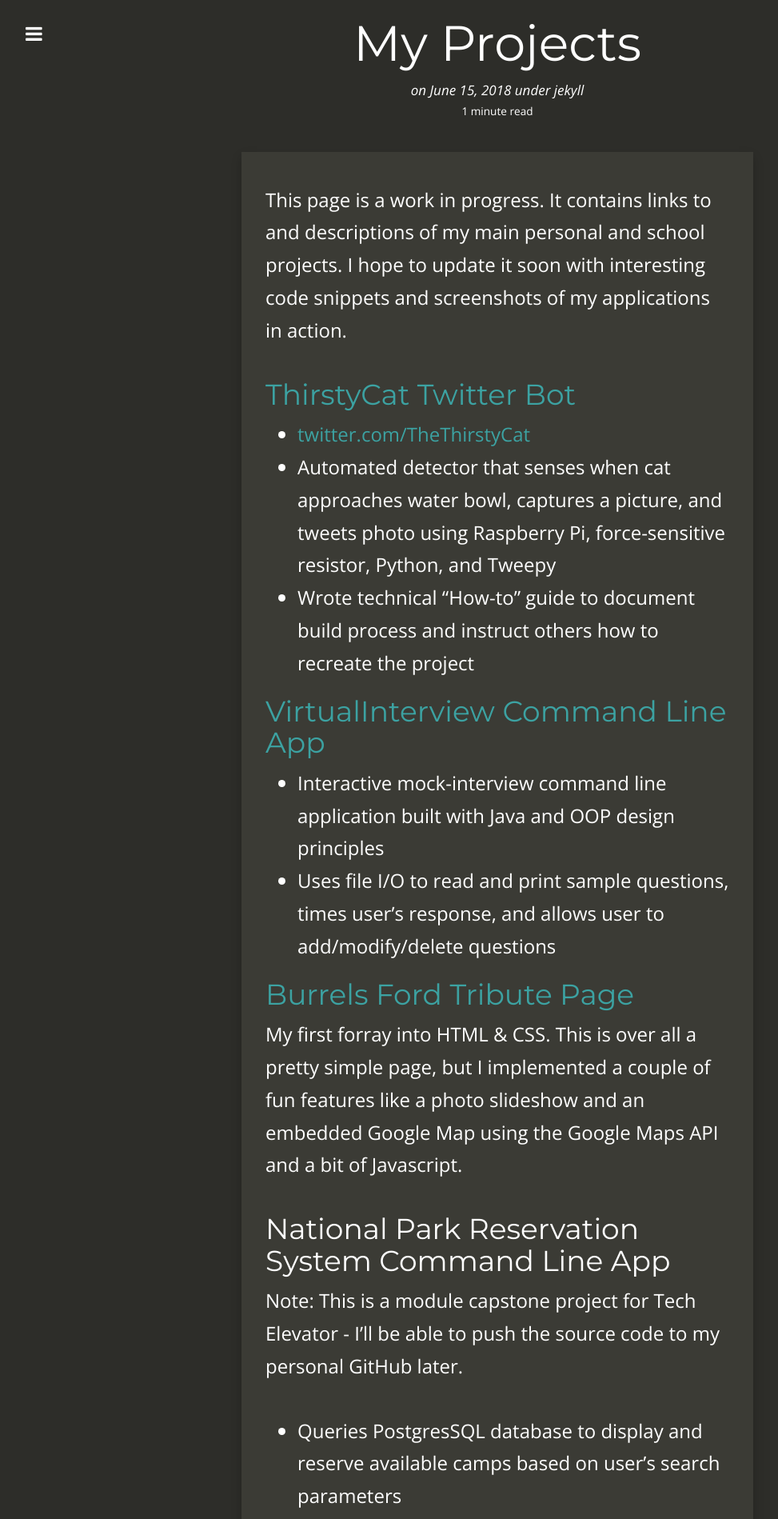
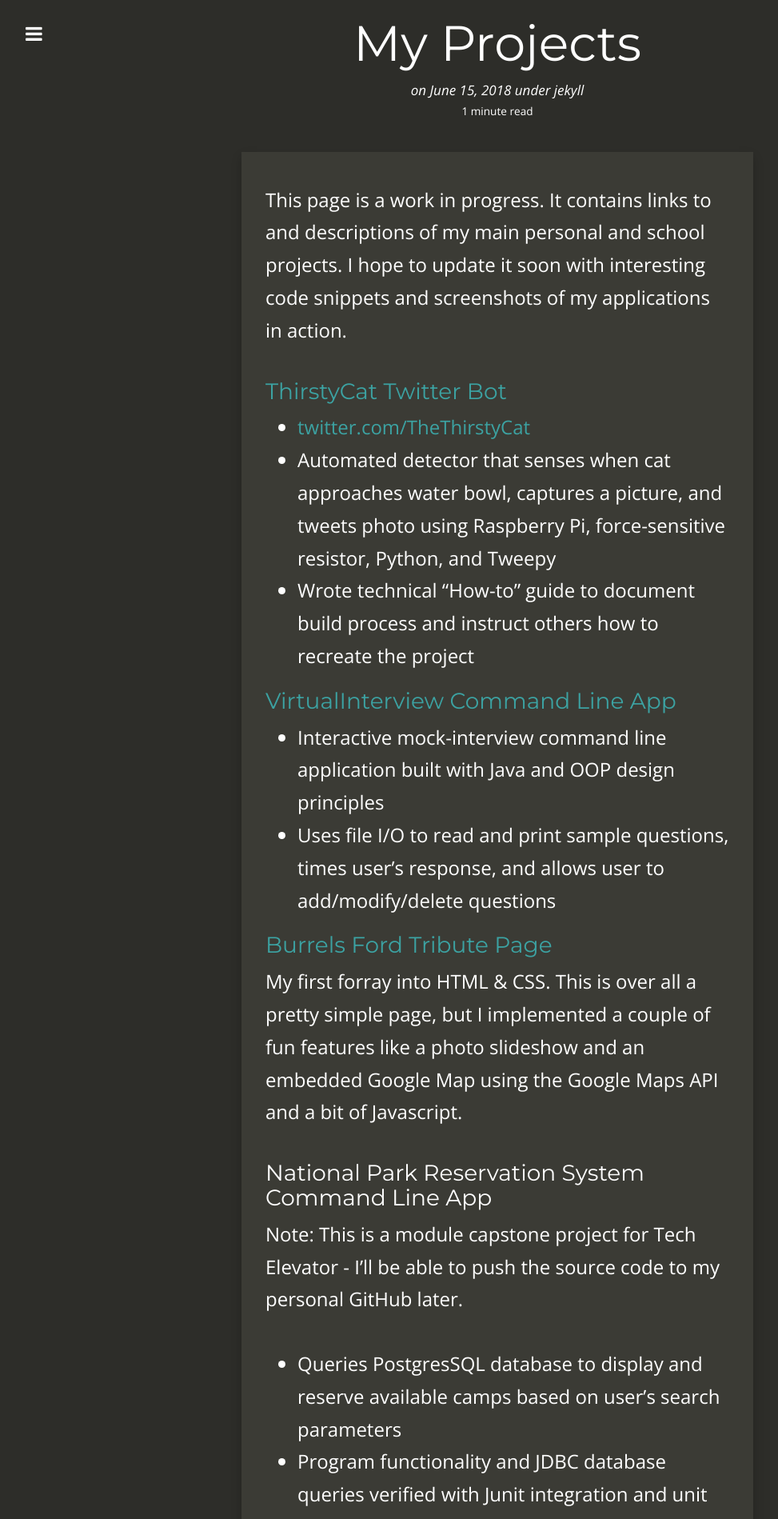
Before and after one commit to timothy-johnston/timothy-johnston.github.io, a Jekyll site: the page built from _posts/2018-07-15-my-portfolio.markdown, in a window 1280 px wide. Shown: the top 1899 px of the page at 80% size, without its empty margins (18-991 px from the left). Built offline with Jekyll 4.4.1, drawn with Linux system fonts in a browser that asks for light colours; nearby versions of some CDN libraries; comment, search, counter and statistics services are not loaded.

```diff
--- a/_posts/2018-07-15-my-portfolio.markdown
+++ b/_posts/2018-07-15-my-portfolio.markdown
@@ -7,24 +7,24 @@ categories: jekyll update
 
 This page is a work in progress. It contains links to and descriptions of my main personal and school projects. I hope to update it soon with interesting code snippets and screenshots of my applications in action.
 
-## [ThirstyCat Twitter Bot][thirsty-cat-github]
+### [ThirstyCat Twitter Bot][thirsty-cat-github]
 * [twitter.com/TheThirstyCat][tc-twitter]
 * Automated detector that senses when cat approaches water bowl, captures a picture, and tweets photo using Raspberry Pi, force-sensitive resistor, Python, and Tweepy
 * Wrote technical “How-to” guide to document build process and instruct others how to recreate the project
 
-## [VirtualInterview Command Line App][virtual-interview-github]
+### [VirtualInterview Command Line App][virtual-interview-github]
 * Interactive mock-interview command line application built with Java and OOP design principles
 * Uses file I/O to read and print sample questions, times user’s response, and allows user to 	add/modify/delete questions
 
-## [Burrels Ford Tribute Page][burrells-ford]
+### [Burrels Ford Tribute Page][burrells-ford]
 My first forray into HTML & CSS. This is over all a pretty simple page, but I implemented a couple of fun features like a photo slideshow and an embedded Google Map using the Google Maps API and a bit of Javascript.
 
-## National Park Reservation System Command Line App
+### National Park Reservation System Command Line App
 Note: This is a module capstone project for Tech Elevator - I'll be able to push the source code to my personal GitHub later.
 * Queries PostgresSQL database to display and reserve available camps based on user’s search parameters
 * Program functionality and JDBC database queries verified with Junit integration and unit tests
 
-## Vending Machine Command Line App
+### Vending Machine Command Line App
 Note: This is a module capstone project for Tech Elevator - I'll be able to push the source code to my personal GitHub later.
 * Object oriented design that responds to user input and reads/writes text files to log transactions
 * Collaboratively designed and implemented with pair programming
```
